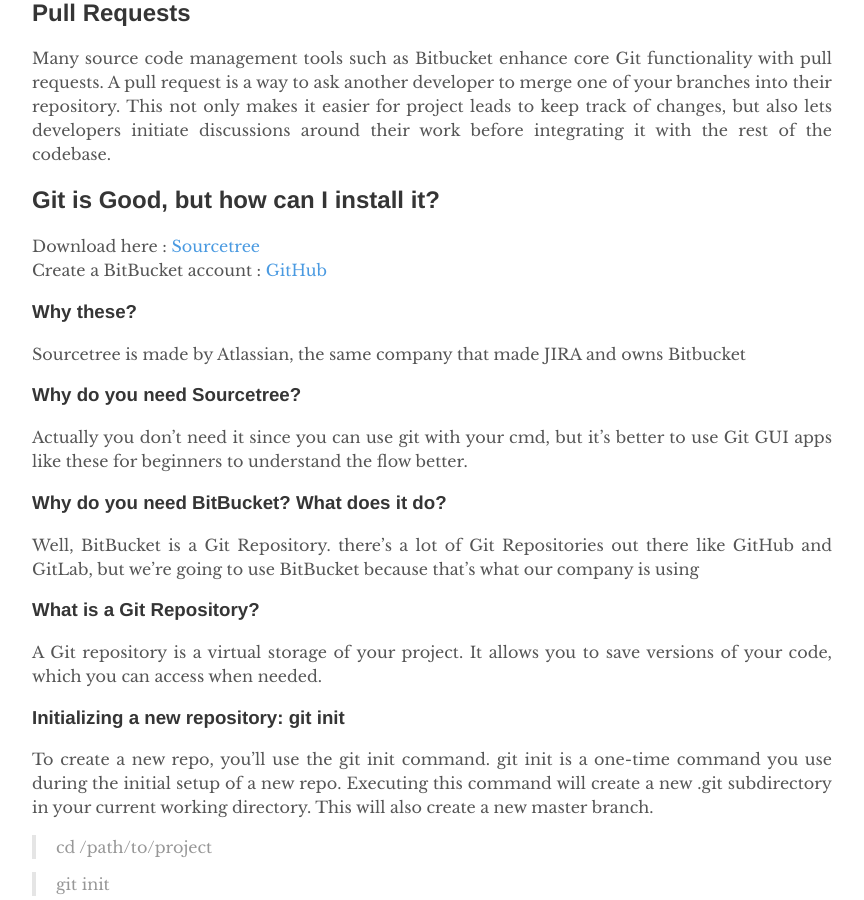
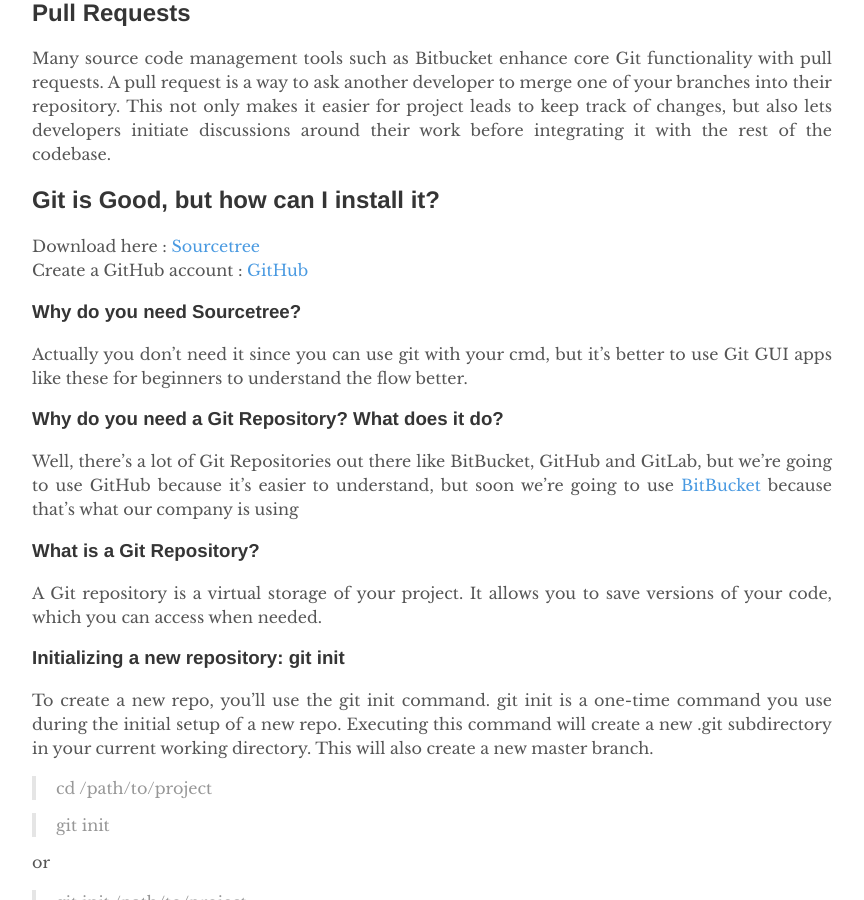
Before and after one commit to jltalusan/blog, a Jekyll site: the page built from _posts/2018-07-04-Learning-all-about-git.md, in a window 1280 px wide and 900 px high, scrolled down 1228 px. Shown: the whole window, without its empty margins (208-1072 px from the left). Built offline with Jekyll 4.4.1, drawn with Linux system fonts in a browser that asks for light colours.

Commit message:
changed things

```diff
--- a/_posts/2018-07-04-Learning-all-about-git.md
+++ b/_posts/2018-07-04-Learning-all-about-git.md
@@ -35,16 +35,13 @@ Many source code management tools such as Bitbucket enhance core Git functionali
 ## Git is Good, but how can I install it?
 
 Download here : [Sourcetree](https://www.sourcetreeapp.com/) <br>
-Create a BitBucket account : [GitHub](https://github.com/)
-
-### Why these?
-Sourcetree is made by Atlassian, the same company that made JIRA and owns Bitbucket
+Create a GitHub account : [GitHub](https://github.com/)
 
 ### Why do you need Sourcetree?
 Actually you don't need it since you can use git with your cmd, but it's better to use Git GUI apps like these for beginners to understand the flow better.
 
-### Why do you need BitBucket? What does it do?
-Well, BitBucket is a Git Repository. there's a lot of Git Repositories out there like GitHub and GitLab, but we're going to use BitBucket because that's what our company is using
+### Why do you need a Git Repository? What does it do?
+Well, there's a lot of Git Repositories out there like BitBucket, GitHub and GitLab, but we're going to use GitHub because it's easier to understand, but soon we're going to use [BitBucket](http://bitbucket.org/) because that's what our company is using
 
 ### What is a Git Repository?
 A Git repository is a virtual storage of your project. It allows you to save versions of your code, which you can access when needed.
```
